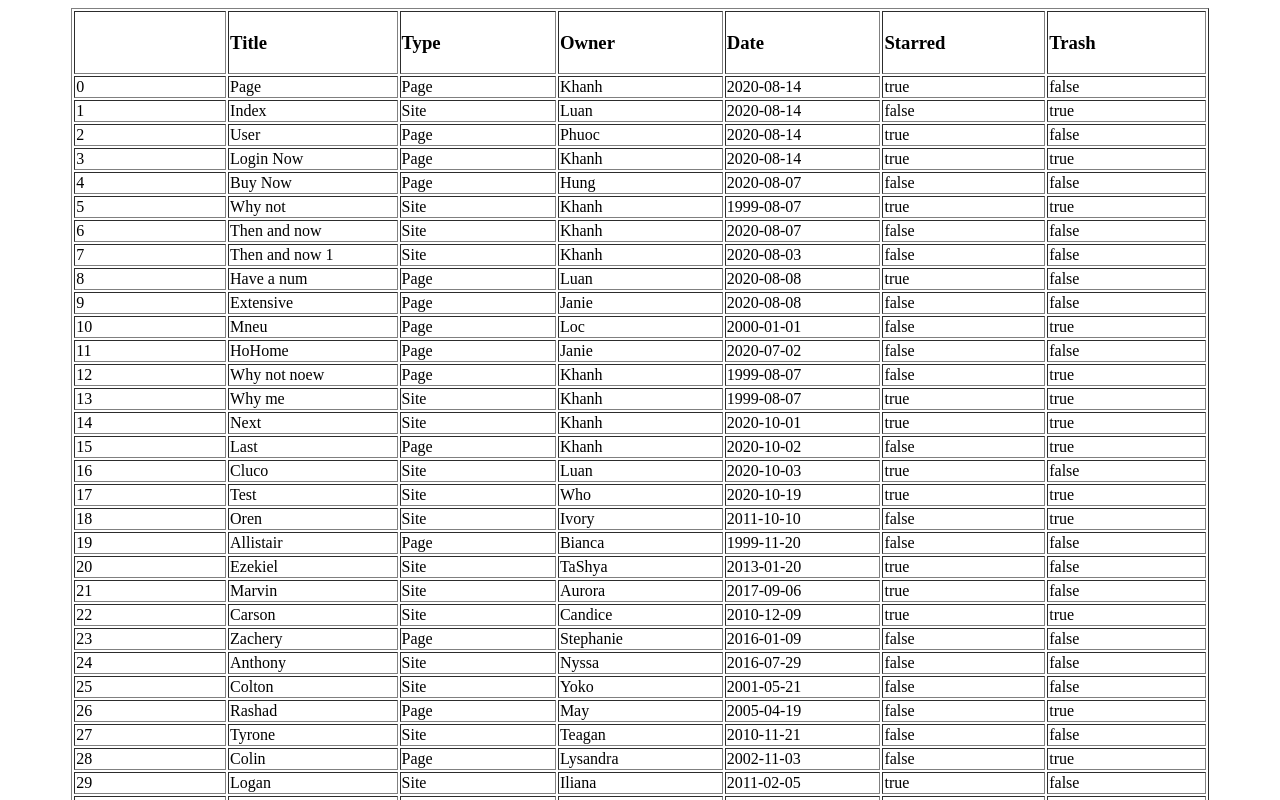
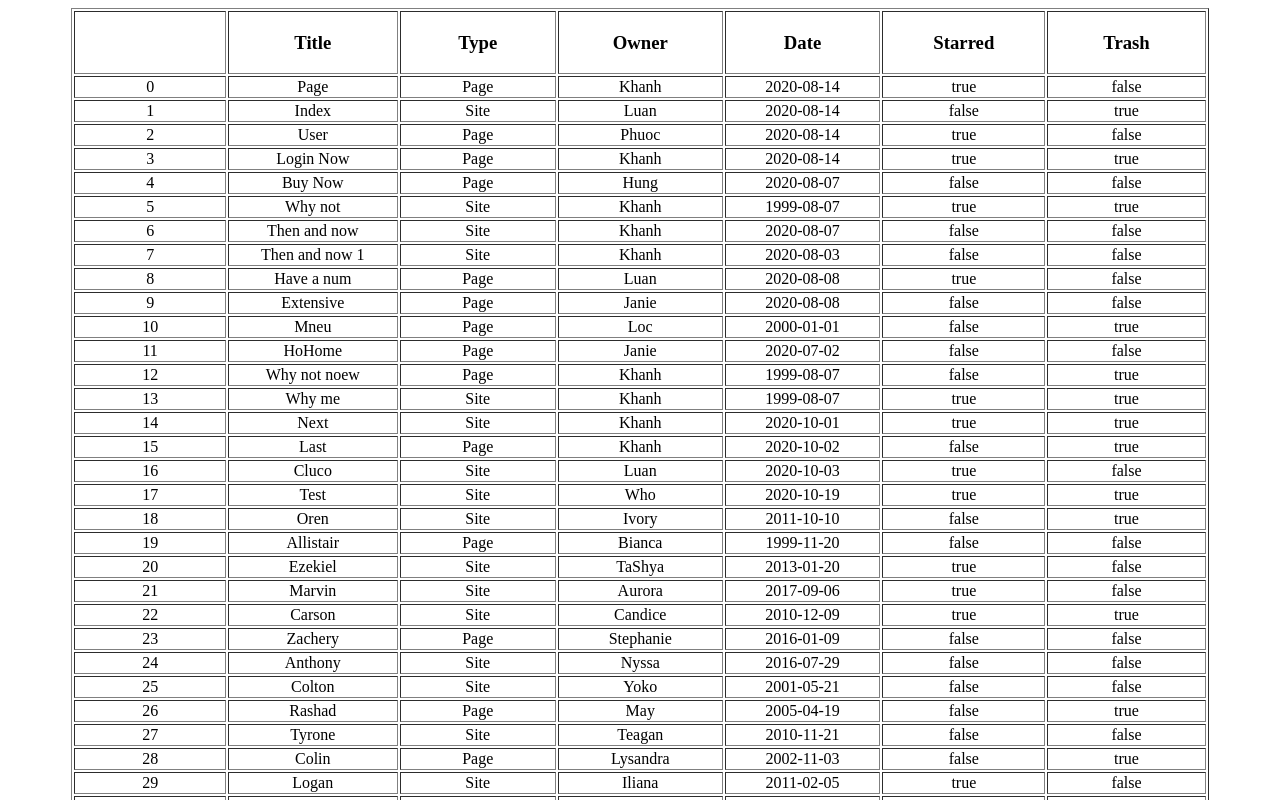
Before and after one commit to VuongTuanKhanh/VueJS-Render-Search, a Vue app: page / in a window 1280 px wide. Shown: the top 800 px of the page. Built offline with nearby package versions, Linux system fonts and the light colour scheme; data requests are answered from the project's data file.

Commit message:
Delete Unused Items

```diff
--- a/src/App.vue
+++ b/src/App.vue
@@ -12,38 +12,13 @@ export default {
       },
       props: {
         items: this.items,
-        query: this.query,
-        advanceQuery: this.advanceQuery
+        query: this.query
       }
     });
   },
   data() {
     return {
-      fields: {
-        Owners: null,
-        Types: null
-      },
-      items: [],
-      query: {
-        Title: "",
-        Type: "",
-        Owner: "",
-        Date: "",
-        Starred: "",
-        Trash: ""
-      },
-      advanceQuery: {
-        Title: "",
-        Type: "",
-        Owner: "",
-        Date: "",
-        Starred: "",
-        Trash: "",
-        startDate: "",
-        endDate: ""
-      },
-      startDate: "",
-      endDate: ""
+      items: []
     };
   },
   created() {
@@ -63,21 +38,7 @@ export default {
         console.log(error.response);
       });
   },
-  methods: {
-    AddItemToList(newItem) {
-      this.items.push(newItem);
-    },
-    ExecuteInstantSearch(newQuery) {
-      this.query = newQuery;
-    },
-    ExecuteAdvanceSearch(newQuery) {
-      this.advanceQuery = newQuery;
-    },
-    ClearData() {
-      this.startDate = "";
-      this.endDate = "";
-    }
-  }
+  methods: {}
 };
 </script>
 
--- a/src/components/List.vue
+++ b/src/components/List.vue
@@ -10,7 +10,7 @@
         <td><h3>Starred</h3></td>
         <td><h3>Trash</h3></td>
       </tr>
-      <tr v-for="(item, index) in showList" :key="item.Title">
+      <tr v-for="(item, index) in items" :key="item.Title">
         <td>{{ index }}</td>
         <td>{{ item.Title }}</td>
         <td>{{ item.Type }}</td>
@@ -29,104 +29,12 @@ export default {
   props: {
     items: {
       type: Array
-    },
-    query: {
-      type: Object
-    },
-    advanceQuery: {
-      type: Object
-    }
-  },
-  data() {
-    return {
-      showList: []
-    };
-  },
-  watch: {
-    items() {
-      this.showList = this.items;
-    },
-    query() {
-      this.showList = [];
-      let query_Attr = Object.values(this.query);
-      for (let i of this.items) {
-        let item_Attr = Object.values(i);
-        for (let j in item_Attr) {
-          if (item_Attr[j] == query_Attr[j] && query_Attr[j] != "") {
-            this.showList.push(i);
-            break;
-          }
-        }
-      }
-    },
-    advanceQuery() {
-      this.showList = [];
-      let start = new Date(this.advanceQuery.startDate);
-      let end = new Date(this.advanceQuery.endDate);
-      for (let item of this.items) {
-        if (
-          item["Type"] != this.advanceQuery["Type"] &&
-          this.advanceQuery["Type"] != ""
-        ) {
-          continue;
-        }
-
-        if (this.advanceQuery["Owner"] == "Not owned by me") {
-          if (item["Owner"] == "Khanh") {
-            continue;
-          }
-        } else if (
-          item["Owner"] != this.advanceQuery["Owner"] &&
-          this.advanceQuery["Owner"] != ""
-        ) {
-          continue;
-        }
-
-        if (
-          item["Starred"] != this.advanceQuery["Starred"] &&
-          this.advanceQuery["Starred"] != ""
-        ) {
-          continue;
-        }
-
-        if (
-          item["Trash"] != this.advanceQuery["Trash"] &&
-          this.advanceQuery["Trash"] != ""
-        ) {
-          continue;
-        }
-
-        if (
-          this.advanceQuery["Title"] != "" &&
-          item["Title"]
-            .toUpperCase()
-            .includes(this.advanceQuery["Title"].toUpperCase()) == false
-        ) {
-          continue;
-        }
-
-        if (this.advanceQuery["Date"] != "") {
-          if (item["Date"] != this.advanceQuery["Date"]) continue;
-        } else {
-          let current = new Date(item.Date);
-          if (start > current || current > end) {
-            continue;
-          }
-        }
-        this.showList.push(item);
-      }
-      this.$emit("Finish");
     }
   }
 };
 </script>
 
 <style scoped>
-li {
-  text-align: left;
-  width: 100%;
-}
-
 table {
   width: 90%;
   margin: auto;
@@ -138,9 +46,6 @@ tr {
 
 td {
   width: 200px;
-}
-
-ul {
-  list-style-type: none;
+  text-align: center;
 }
 </style>
```
